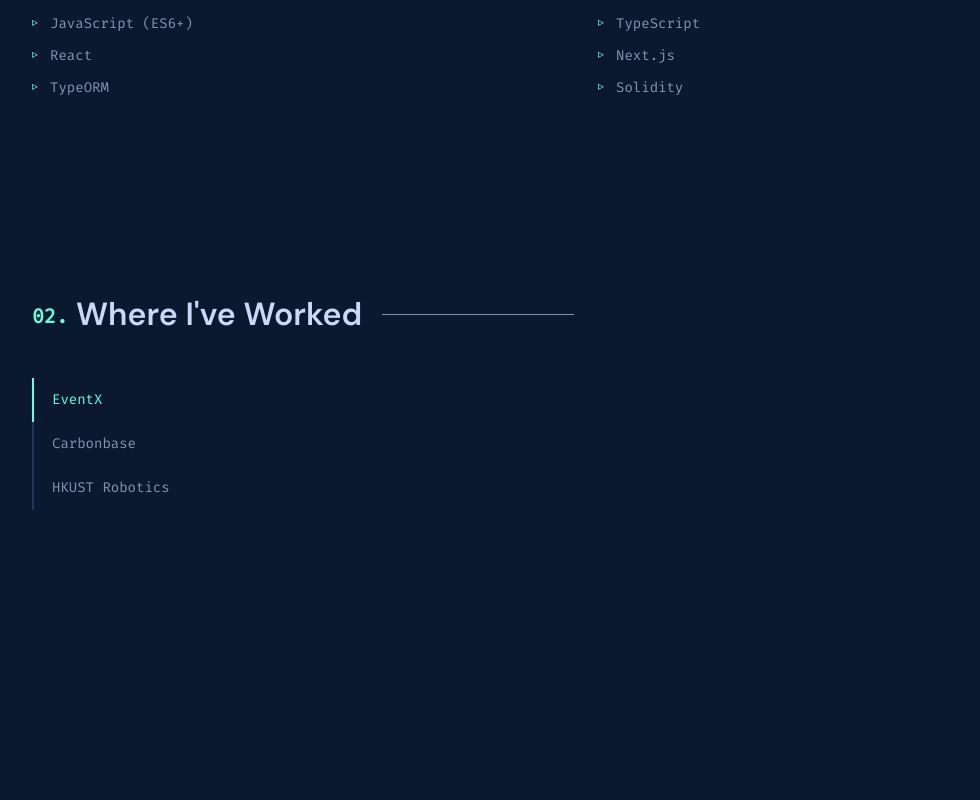
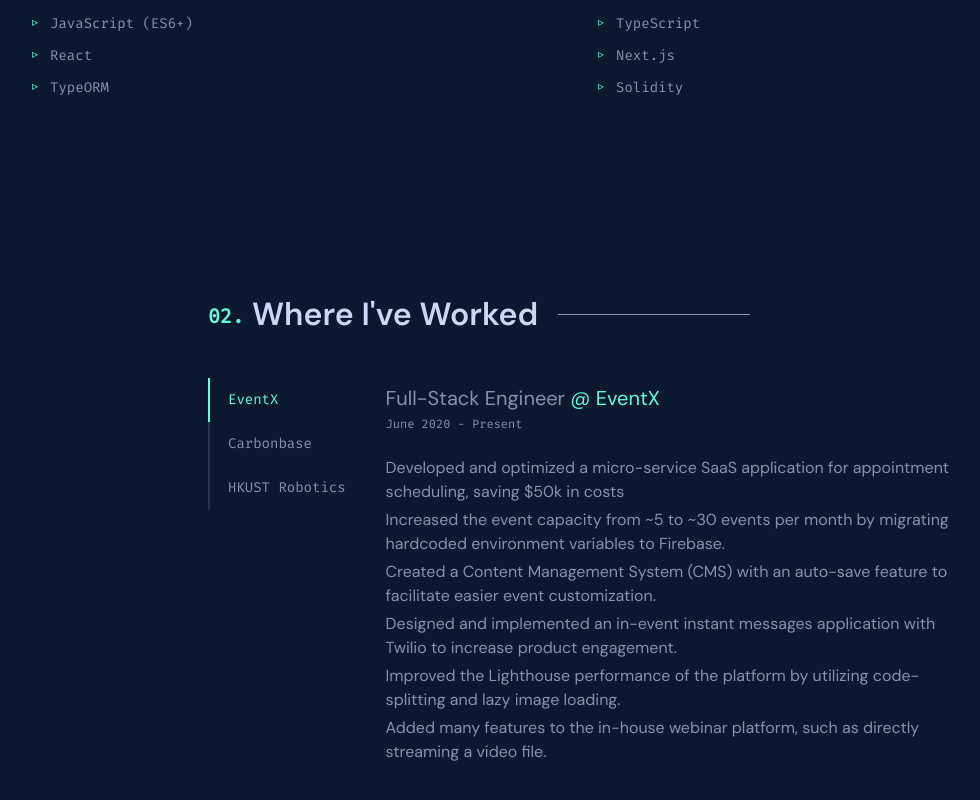
Before and after one commit to jackkkonggg/jackkkonggg.github.io, a Next.js app: page / in a window 1280 px wide. Shown: the part 1138-1938 px from the top of the page, without its empty margins (48-1028 px from the left). Before the commit the page ends 1744 px from the top, so only its background shows below. Built offline with nearby package versions, Linux system fonts and the light colour scheme.

Commit message:
feat: add experience content

```diff
--- a/src/components/Main/Experience.tsx
+++ b/src/components/Main/Experience.tsx
@@ -1,31 +1,108 @@
+import { Link } from '@/design-system/Link';
 import { Tab } from '@/design-system/Tab';
 import { FC, useState } from 'react';
 import { AutoNumberedHeading } from './NumberedHeading';
 
+interface ExperienceT {
+  position: string;
+  companyName: string;
+  companyUri: string;
+  start: string;
+  end: string;
+  accomplishments: string[];
+}
+
+const experiences: readonly ExperienceT[] = [
+  {
+    position: 'Full-Stack Engineer',
+    companyName: 'EventX',
+    companyUri: 'https://www.eventx.io/',
+    start: 'June 2020',
+    end: 'Present',
+    accomplishments: [
+      'Developed and optimized a micro-service SaaS application for appointment scheduling, saving $50k in costs',
+      'Increased the event capacity from ~5 to ~30 events per month by migrating hardcoded environment variables to Firebase.',
+      'Created a Content Management System (CMS) with an auto-save feature to facilitate easier event customization.',
+      'Designed and implemented an in-event instant messages application with Twilio to increase product engagement.',
+      'Improved the Lighthouse performance of the platform by utilizing code-splitting and lazy image loading.',
+      'Added many features to the in-house webinar platform, such as directly streaming a video file.',
+    ],
+  },
+  {
+    position: 'Full-Stack | Blockchain Engineer',
+    companyName: 'Carbonbase',
+    companyUri: 'https://www.carbonbase.co/',
+    start: 'August 2021',
+    end: 'Present',
+    accomplishments: [
+      'Established the core of a new frontend project with Next.js and TypeScript.',
+      'Planned and implemented the deployment of the Next.js project to AWS.',
+      'Built a GitLab CI/CD pipeline with a custom executor.',
+      'Wrote smart contracts with Solidity to facilitate carbon offset related NFT transactions.',
+      'Created the prototype for CryptoPunks on the Kucoin Chain.',
+    ],
+  },
+  {
+    position: 'Robotics Engineer',
+    companyName: 'HKUST Robotics',
+    companyUri: 'https://robotics.ust.hk/',
+    start: 'December 2018',
+    end: 'August 2019',
+    accomplishments: [
+      'Built a car control pipeline, which includes raw image processing from the camera, optimized path planning, and speed control with PID control.',
+      'Improved the performance of the car by adjusting various attributes of the car, such as camber, toe-angle, ride-height, center of gravity, etc.',
+    ],
+  },
+];
+
 export const Experience: FC = () => {
   const [activeTabIndex, setActiveTabIndex] = useState<number>(0);
+  const selectedExperience = experiences[activeTabIndex];
 
   return (
-    <section className="py-24">
+    <section className="py-24 max-w-3xl mx-auto">
       <AutoNumberedHeading heading="Where I've Worked" />
+      <div className="flex gap-x-5">
         <Tab.Group
           aria-label="Experience"
           aria-labelledby="Experience"
           orientation="vertical"
           activeTabIndex={activeTabIndex}
           setActiveTabIndex={setActiveTabIndex}
-        className="w-fit"
+          className="w-fit h-fit shrink-0"
         >
-        {['EventX', 'Carbonbase', 'HKUST Robotics'].map((company, index) => (
+          {experiences
+            .map(({ companyName }) => companyName)
+            .map((companyName, index) => (
               <Tab.Item
-            key={company}
+                key={companyName}
                 className="font-mono w-full text-left"
                 index={index}
               >
-            {company}
+                {companyName}
               </Tab.Item>
             ))}
         </Tab.Group>
+        <Tab.Panel className="grow relative py-1.5">
+          <h3 className="text-slate-dark font-medium text-xl">
+            <span>{selectedExperience.position} </span>
+            <span className="text-green"> @ </span>
+            <Link href={selectedExperience.companyUri} target="_blank">
+              {selectedExperience.companyName}
+            </Link>
+          </h3>
+          <p className="mt-1 font-mono text-xs text-slate-dark">
+            {selectedExperience.start} - {selectedExperience.end}
+          </p>
+          <ul className="mt-6">
+            {selectedExperience.accomplishments.map((accomplishment) => (
+              <li key={accomplishment} className="mt-1">
+                <p className="text-slate-dark">{accomplishment}</p>
+              </li>
+            ))}
+          </ul>
+        </Tab.Panel>
+      </div>
     </section>
   );
 };
--- a/src/design-system/Link.tsx
+++ b/src/design-system/Link.tsx
@@ -14,8 +14,8 @@
   return (
     <a
       className={twMerge(
-        'no-underline text-green transition-all',
-        `after:content-[''_!important] after:h-[2px] after:relative after:bottom-1 after:bg-current after:opacity-50 after:transition-all after:w-0 after:block`,
+        'relative no-underline text-green transition-all',
+        `after:content-[''_!important] after:h-0.5 after:absolute after:left-0 after:bottom-0 after:bg-current after:opacity-50 after:transition-all after:w-0 after:block`,
         !disableHoverEffects && 'hover:text-green hover:after:w-full',
         className,
       )}
--- a/src/design-system/Tab/index.tsx
+++ b/src/design-system/Tab/index.tsx
@@ -1,4 +1,4 @@
-import { FC, MouseEvent, useEffect, useRef } from 'react';
+import { FC, MouseEvent, useEffect, useRef, HTMLAttributes } from 'react';
 import { twMerge } from 'tailwind-merge';
 import {
   TabContextProvider,
@@ -21,7 +21,8 @@
   );
 };
 
-interface TabGroupProps extends TabContextValue {
+interface TabGroupProps
+  extends Pick<TabContextValue, 'activeTabIndex' | 'setActiveTabIndex'> {
   'aria-label': string;
   'aria-labelledby': string;
   orientation: 'vertical'; // Currently only supports vertical
@@ -90,7 +91,7 @@
       className={twMerge(
         'block px-5 py-3  text-slate-dark text-sm transition-all duration-300',
         isSelected && 'text-green',
-        'hover:bg-navy-light hover:text-green',
+        'hover:bg-navy-main hover:text-green',
         className,
       )}
       onClick={handleClick}
@@ -100,7 +101,15 @@
   );
 };
 
+interface TabPanelProps
+  extends Exclude<HTMLAttributes<HTMLDivElement>, 'role'> {}
+
+const TabPanel: FC<TabPanelProps> = (props) => (
+  <div role="tabpanel" {...props} />
+);
+
 export const Tab = {
   Group: TabGroup,
   Item: TabItem,
+  Panel: TabPanel,
 };
```
Lines whose indentation alone changed are shown as unchanged.
